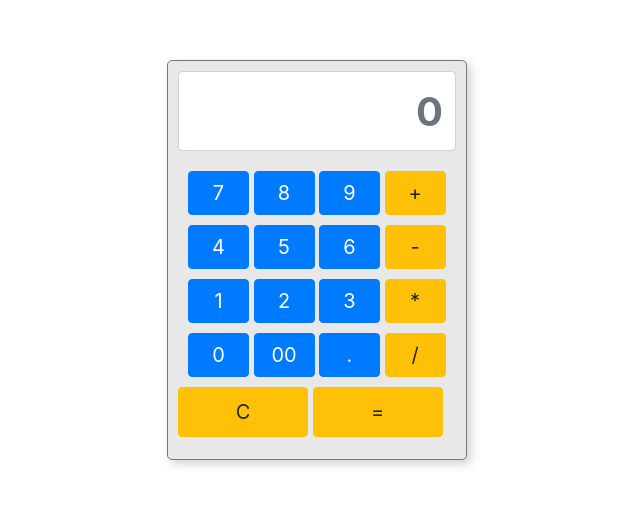
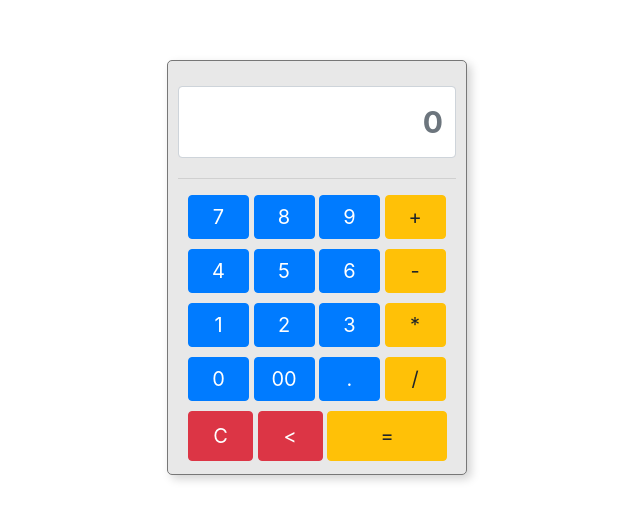
Before and after one commit to subroto-baroi/calculator-2, a plain HTML site: page index.html in a window 1280 px wide. Shown: the whole page, without its empty margins (323-963 px from the left). Drawn offline with nearby package versions, Linux system fonts and the light colour scheme.

Commit message:
add edit file

```diff
--- a/index.html
+++ b/index.html
@@ -11,10 +11,11 @@
     <div class="calculator">
         <form action="" name="form">
             <input type="text" value="" class="form-control main-bar" name="display" placeholder="0">
+			<hr>
 
             <div class="button-area">
                 <div class="line">
-                    <input type="button" name="btn" value="7" class="btn btn-primary" onclick="calculator(this.value)">
+                    <input type="button"  value="7" class="btn btn-primary" onclick="calculator(this.value)">
                     <input type="button" name="btn" value="8" class="btn btn-primary" onclick="calculator(this.value)">
                     <input type="button" name="btn" value="9" class="btn btn-primary" onclick="calculator(this.value)">
                     <input type="button" name="btn" value="+" class="btn btn-warning" onclick="calculator(this.value)">
@@ -38,8 +39,9 @@
                     <input type="button" name="btn" value="/" class="btn btn-warning" onclick="calculator(this.value)">
                 </div>
                 <div class="last">
-                    <input type="button" name="btn" value="C" class="btn btn-warning" onclick="display.value = null">
-                    <input type="button" name="btn" value="=" class="btn btn-warning" onclick="display.value = eval(display.value)">
+                    <input type="button" name="btn" value="C" class="btn btn-danger clean style" onclick="display.value = ''">
+                    <input type="button" name="btn" value="<" class="btn btn-danger clean" onclick="form.display.value = form.display.value.slice(0, -1)">
+                    <input  type="button" name="btn" value="=" class="btn btn-warning equal" onclick="display.value = eval(display.value)">
                 </div>
 
             </div>
@@ -50,7 +52,7 @@
 
     <script>
         function calculator(input){
-            form.display.value = form.display.value + input;
+            form.display.value +=input;
 
         }
     </script>
--- a/style.css
+++ b/style.css
@@ -1,7 +1,7 @@
 
 .calculator {
     width: 300px;
-    height: 400px;
+    height: 415px;
     background-color: #e8e8e8;
     margin:0 auto;
     margin-top: 60px;
@@ -12,10 +12,10 @@
 
 }
 .main-bar {
-    margin-bottom: 20px;
+    margin:15px 0px 20px 0px;
     text-align: right;
-    height: 80px;
-    font-size: 40px;
+    height: 72px;
+    font-size: 30px;
     color: black;
     font-weight: bold;
 }
@@ -23,12 +23,22 @@
     width: 61px;
     font-size: 20px;
     cursor: pointer;
+	border-radius : round;
 }
 .line {
     margin-bottom: 10px;
     margin-left: 10px;
 }
-.last input {
-    width: 130px;
+.equal  {
+    width: 120px;
     height: 50px;
 }
+.clean {
+	width : 65px;
+	height: 50px;
+
+
+}
+.style {
+	margin-left: 10px;
+}
```
